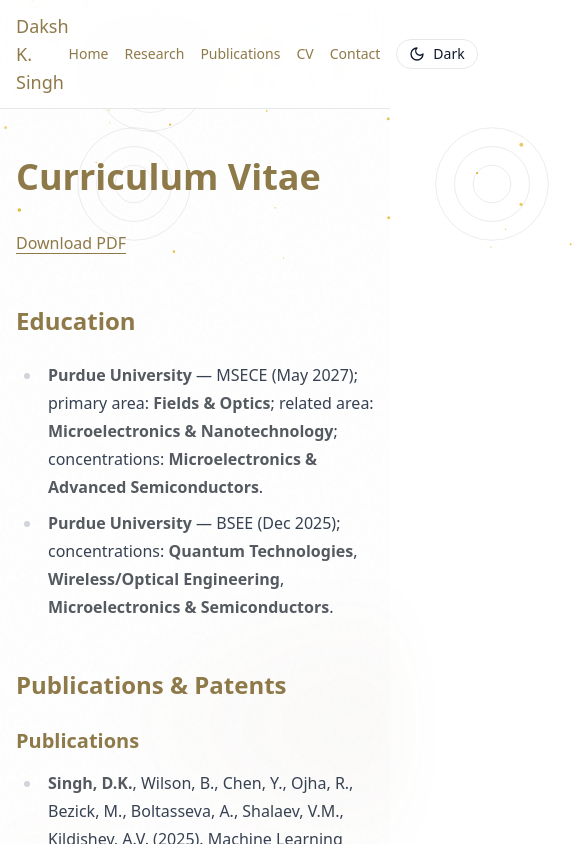
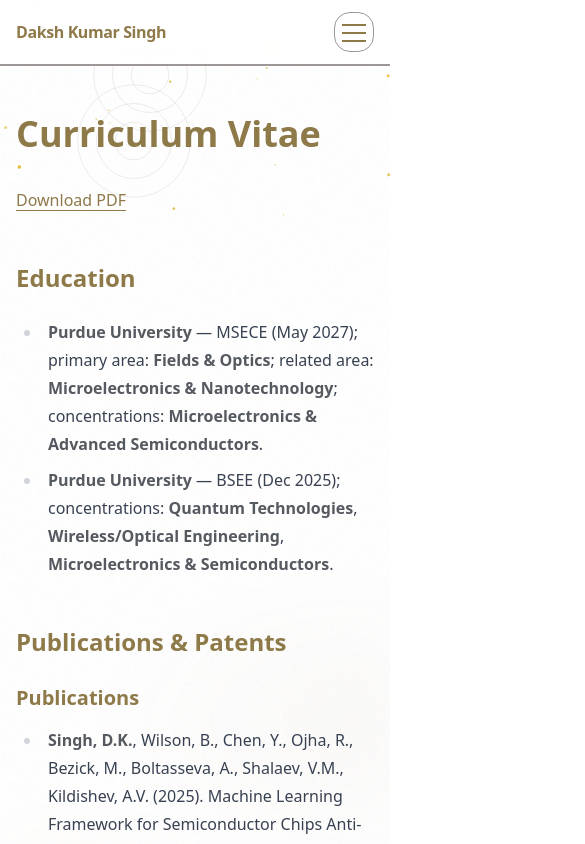
Before and after one commit to daksh-kumar-singh/dakshks, a Next.js app: page /cv in a window 390 px wide. Shown: the top 844 px of the page, 585 px wide, since content can reach past the window. Built offline with nearby package versions, Linux system fonts and the light colour scheme.

Commit message:
fix(mobile): clip background overflow and add hamburger menu - Clip/contain animated backgrounds to prevent infinite scroll - Replace smushed header with responsive hamburger drawer - Hide horizontal overflow and stabilize scroll behavior - Apply clipping to all main page wrappers

```diff
--- a/src/app/cv/page.tsx
+++ b/src/app/cv/page.tsx
@@ -10,7 +10,7 @@
   return (
     <>
       <SiteHeader />
-      <main className="relative mx-auto max-w-3xl px-4 py-12 prose dark:prose-invert">
+      <main className="relative mx-auto max-w-3xl px-4 py-12 prose dark:prose-invert overflow-x-hidden overflow-clip">
         {/* Side quantum/molecule effects (particles) */}
         <div className="pointer-events-none absolute left-[-16px] top-0 h-full w-16 md:left-[-40px] md:w-32 -z-10">
           <Particles />
--- a/src/app/globals.css
+++ b/src/app/globals.css
@@ -31,7 +31,11 @@
   --p-steel: 85 89 96;
 }
 
-html { scroll-behavior: smooth; }
+html {
+  scroll-behavior: smooth;
+  overflow-x: hidden;
+  overscroll-behavior-y: none;
+}
 
 body {
   @apply bg-background text-foreground transition-colors duration-300;
@@ -39,6 +43,13 @@
     "Helvetica Neue", Arial, "Noto Sans", "Apple Color Emoji", "Segoe UI Emoji",
     "Segoe UI Symbol", sans-serif;
   line-height: 1.6;
+  overflow-x: hidden;
+  overscroll-behavior-y: none;
+}
+
+/* Fallback for browsers without overflow-clip support */
+.overflow-clip {
+  overflow: clip;
 }
 
 /* =========================================
--- a/src/app/page.tsx
+++ b/src/app/page.tsx
@@ -8,7 +8,7 @@
   return (
     <>
       <SiteHeader />
-      <main className="relative mx-auto max-w-5xl px-4 py-12">
+      <main className="relative mx-auto max-w-5xl px-4 py-12 overflow-x-hidden overflow-clip">
         {/* Title */}
         <Reveal>
           <section className="grid gap-4">
--- a/src/app/publications/page.tsx
+++ b/src/app/publications/page.tsx
@@ -11,7 +11,7 @@
   return (
     <>
       <SiteHeader />
-      <main className="relative mx-auto max-w-5xl px-4 py-12">
+      <main className="relative mx-auto max-w-5xl px-4 py-12 overflow-x-hidden overflow-clip">
         {/* Side quantum/molecule effects (particles) */}
         <div className="pointer-events-none absolute left-[-16px] top-0 h-full w-16 md:left-[-40px] md:w-32 -z-10">
           <Particles />
--- a/src/app/research/page.tsx
+++ b/src/app/research/page.tsx
@@ -10,7 +10,7 @@
   return (
     <>
       <SiteHeader />
-      <main className="relative mx-auto max-w-5xl px-4 py-12">
+      <main className="relative mx-auto max-w-5xl px-4 py-12 overflow-x-hidden overflow-clip">
         {/* Side quantum/molecule effects (particles) */}
         <div className="pointer-events-none absolute left-[-16px] top-0 h-full w-16 md:left-[-40px] md:w-32 -z-10">
           <Particles />
--- a/src/components/QuantumBackground.tsx
+++ b/src/components/QuantumBackground.tsx
@@ -1,11 +1,11 @@
 "use client";
 
 /**
- * Composite background (no media files):
- * - Animated gold "blobs" (CSS)
- * - Film grain (CSS)
+ * Composite background:
+ * - Soft animated gold blobs (CSS)
+ * - Film grain overlay (CSS data URL)
  * - Optional canvas particles
- * - Respects prefers-reduced-motion
+ * - Now clipped/contained to prevent mobile overflow
  */
 import Particles from "./Particles";
 
@@ -17,7 +17,10 @@
   className?: string;
 }) {
   return (
-    <div className={`pointer-events-none absolute inset-0 -z-10 ${className}`} aria-hidden="true">
+    <div
+      className={`pointer-events-none absolute inset-0 -z-10 overflow-clip md:overflow-visible [contain:paint] ${className}`}
+      aria-hidden="true"
+    >
       {/* Blobs */}
       <div className="absolute inset-0 qb-blob qb-1" />
       <div className="absolute inset-0 qb-blob qb-2" />
--- a/src/components/site-header.tsx
+++ b/src/components/site-header.tsx
@@ -1,7 +1,9 @@
+"use client";
+
 import Link from "next/link";
-import ThemeToggle from "./theme-toggle";
+import { useEffect, useState } from "react";
 
-const links = [
+const NAV = [
   { href: "/", label: "Home" },
   { href: "/research", label: "Research" },
   { href: "/publications", label: "Publications" },
@@ -10,17 +12,98 @@
 ];
 
 export default function SiteHeader() {
+  const [open, setOpen] = useState(false);
+
+  // Close mobile menu on route change (hash change too)
+  useEffect(() => {
+    const close = () => setOpen(false);
+    window.addEventListener("hashchange", close);
+    window.addEventListener("popstate", close);
+    return () => {
+      window.removeEventListener("hashchange", close);
+      window.removeEventListener("popstate", close);
+    };
+  }, []);
+
+  // Lock body scroll when menu is open (mobile nicety)
+  useEffect(() => {
+    if (open) {
+      document.documentElement.style.overflow = "hidden";
+    } else {
+      document.documentElement.style.overflow = "";
+    }
+    return () => {
+      document.documentElement.style.overflow = "";
+    };
+  }, [open]);
+
   return (
-    <header className="sticky top-0 z-50 border-b bg-background/80 backdrop-blur supports-[backdrop-filter]:bg-background/60">
-      <div className="mx-auto max-w-5xl px-4 py-3 flex items-center justify-between">
-        <Link href="/" className="text-lg font-medium">Daksh K. Singh</Link>
-        <nav className="flex items-center gap-4">
-          {links.map(l => (
-            <Link key={l.href} href={l.href} className="text-sm hover:opacity-80">
-              {l.label}
+    <header className="sticky top-0 z-50 border-b border-brand bg-[color:var(--tw-prose-body,transparent)]/70 backdrop-blur supports-[backdrop-filter]:bg-background/70">
+      <div className="mx-auto flex max-w-5xl items-center justify-between gap-4 px-4 py-3">
+        {/* Brand */}
+        <div className="flex items-center gap-3">
+          <Link href="/" className="text-base font-semibold tracking-tight hover:opacity-90">
+            Daksh Kumar Singh
+          </Link>
+          <span className="hidden text-xs text-muted-foreground md:inline">
+            ECE • Nanophotonics &amp; Quantum Optics
+          </span>
+        </div>
+
+        {/* Desktop nav */}
+        <nav className="hidden items-center gap-5 md:flex">
+          {NAV.map((n) => (
+            <Link key={n.href} href={n.href} className="underline-offset-4 hover:underline">
+              {n.label}
             </Link>
           ))}
-          <ThemeToggle />
+        </nav>
+
+        {/* Mobile hamburger */}
+        <button
+          aria-label={open ? "Close menu" : "Open menu"}
+          aria-expanded={open}
+          onClick={() => setOpen((v) => !v)}
+          className="relative inline-flex h-10 w-10 items-center justify-center rounded-xl border border-brand md:hidden"
+        >
+          <span className="sr-only">Menu</span>
+          <div className="relative h-4 w-6">
+            <span
+              className={`absolute left-0 top-0 h-0.5 w-6 bg-[rgb(var(--p-rush))] transition-transform ${
+                open ? "translate-y-2 rotate-45" : ""
+              }`}
+            />
+            <span
+              className={`absolute left-0 top-2 h-0.5 w-6 bg-[rgb(var(--p-rush))] transition-opacity ${
+                open ? "opacity-0" : "opacity-100"
+              }`}
+            />
+            <span
+              className={`absolute left-0 top-4 h-0.5 w-6 bg-[rgb(var(--p-rush))] transition-transform ${
+                open ? "-translate-y-2 -rotate-45" : ""
+              }`}
+            />
+          </div>
+        </button>
+      </div>
+
+      {/* Mobile drawer */}
+      <div
+        className={`md:hidden transition-[max-height] duration-300 ease-in-out overflow-hidden border-t border-brand ${
+          open ? "max-h-96" : "max-h-0"
+        }`}
+      >
+        <nav className="mx-auto grid max-w-5xl gap-1 px-4 py-3">
+          {NAV.map((n) => (
+            <Link
+              key={n.href}
+              href={n.href}
+              onClick={() => setOpen(false)}
+              className="rounded-lg px-3 py-2 underline-offset-4 hover:underline"
+            >
+              {n.label}
+            </Link>
+          ))}
         </nav>
       </div>
     </header>
```
